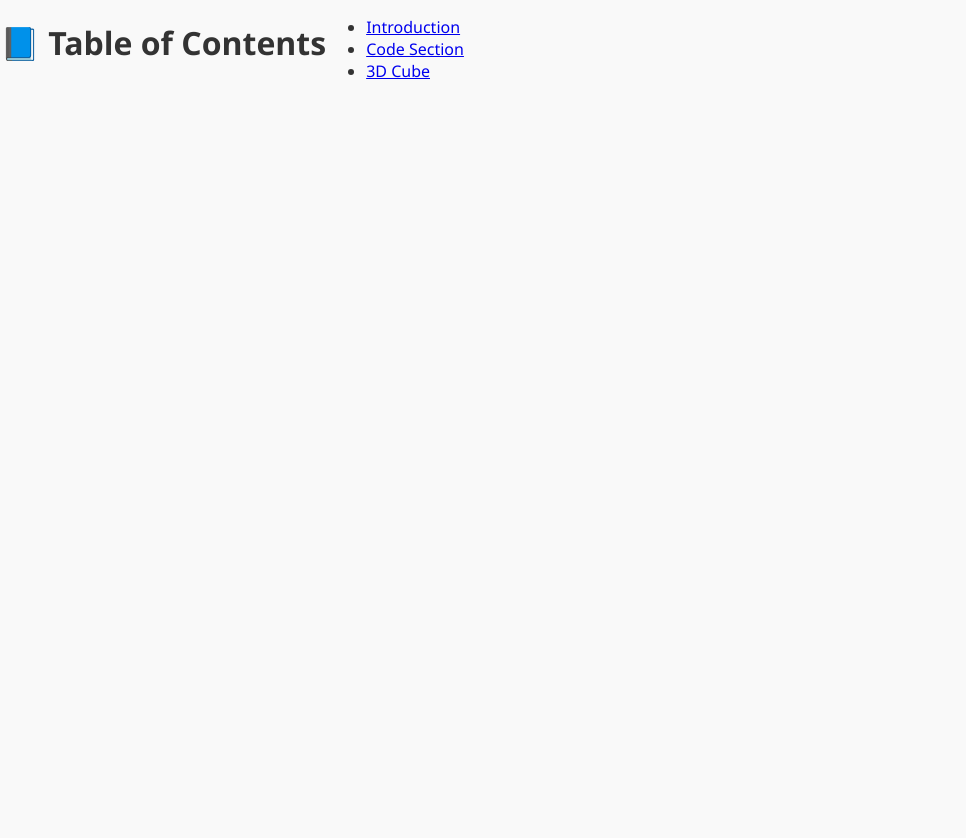
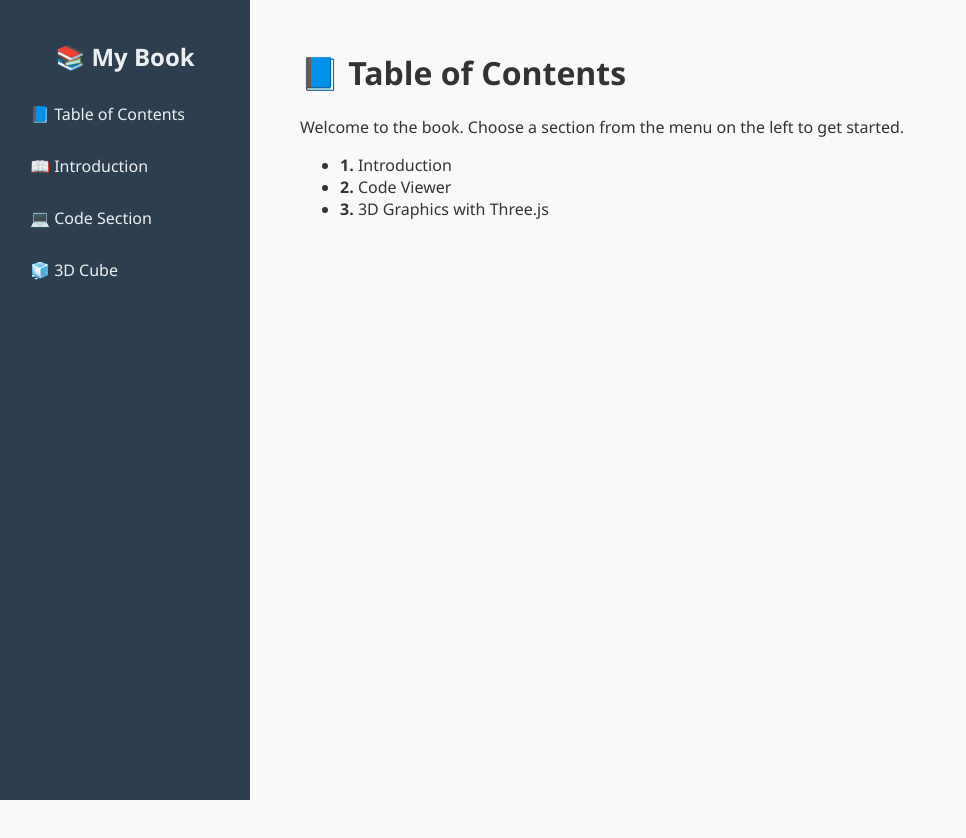
Before and after one commit to motricxs/my-online-book, a plain HTML site: page toc.html in a window 1280 px wide. Shown: the whole page, without its empty margins (0-966 px from the left). Before the commit the page ends 800 px from the top, so only its background shows below. Drawn offline with Linux system fonts and the light colour scheme.

Commit message:
Update toc.html

```diff
--- a/toc.html
+++ b/toc.html
@@ -2,15 +2,27 @@
 <html lang="en">
 <head>
   <meta charset="UTF-8">
-  <title>Table of Contents</title>
+  <title>📘 Table of Contents</title>
   <link rel="stylesheet" href="style.css">
 </head>
 <body>
-  <h1>📘 Table of Contents</h1>
-  <ul>
-    <li><a href="intro.html">Introduction</a></li>
-    <li><a href="code.html">Code Section</a></li>
-    <li><a href="cube.html">3D Cube</a></li>
-  </ul>
+  <div class="sidebar">
+    <h2>📚 My Book</h2>
+    <a href="toc.html">📘 Table of Contents</a>
+    <a href="intro.html">📖 Introduction</a>
+    <a href="code.html">💻 Code Section</a>
+    <a href="cube.html">🧊 3D Cube</a>
+  </div>
+
+  <div class="content">
+    <h1>📘 Table of Contents</h1>
+    <p>Welcome to the book. Choose a section from the menu on the left to get started.</p>
+
+    <ul>
+      <li><strong>1.</strong> Introduction</li>
+      <li><strong>2.</strong> Code Viewer</li>
+      <li><strong>3.</strong> 3D Graphics with Three.js</li>
+    </ul>
+  </div>
 </body>
 </html>
```
